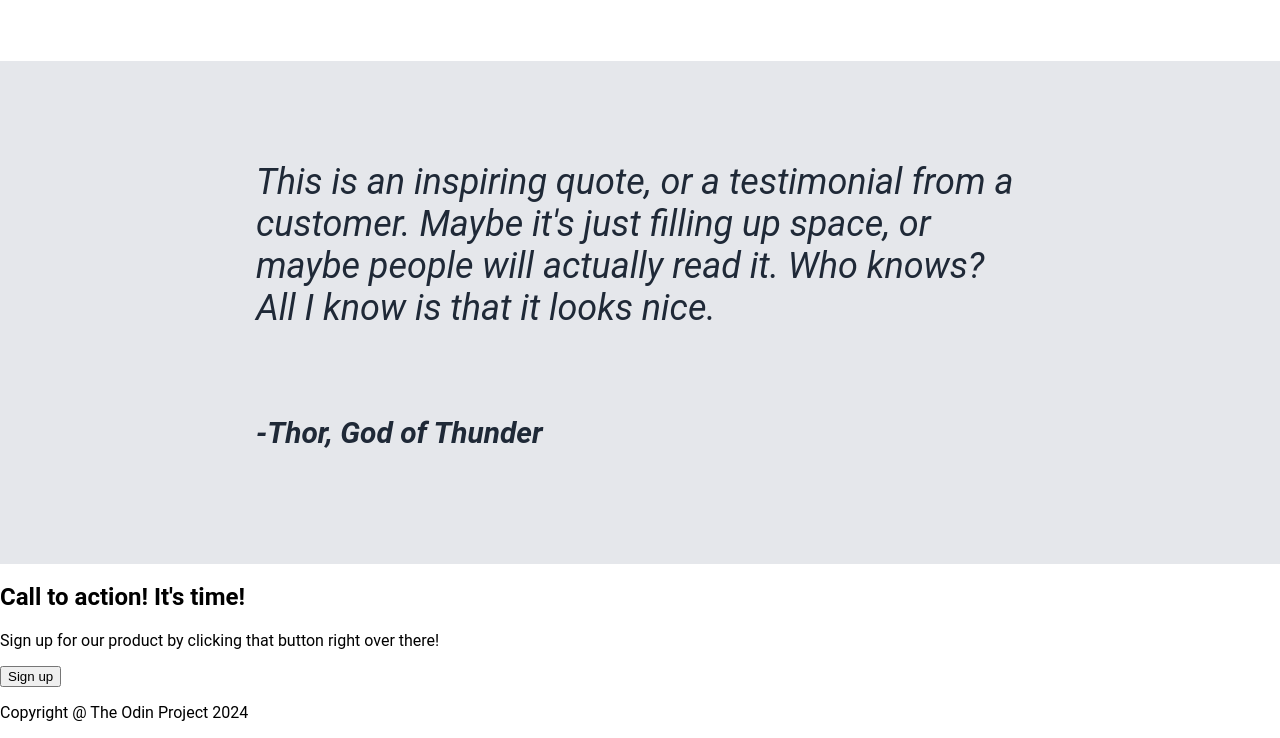
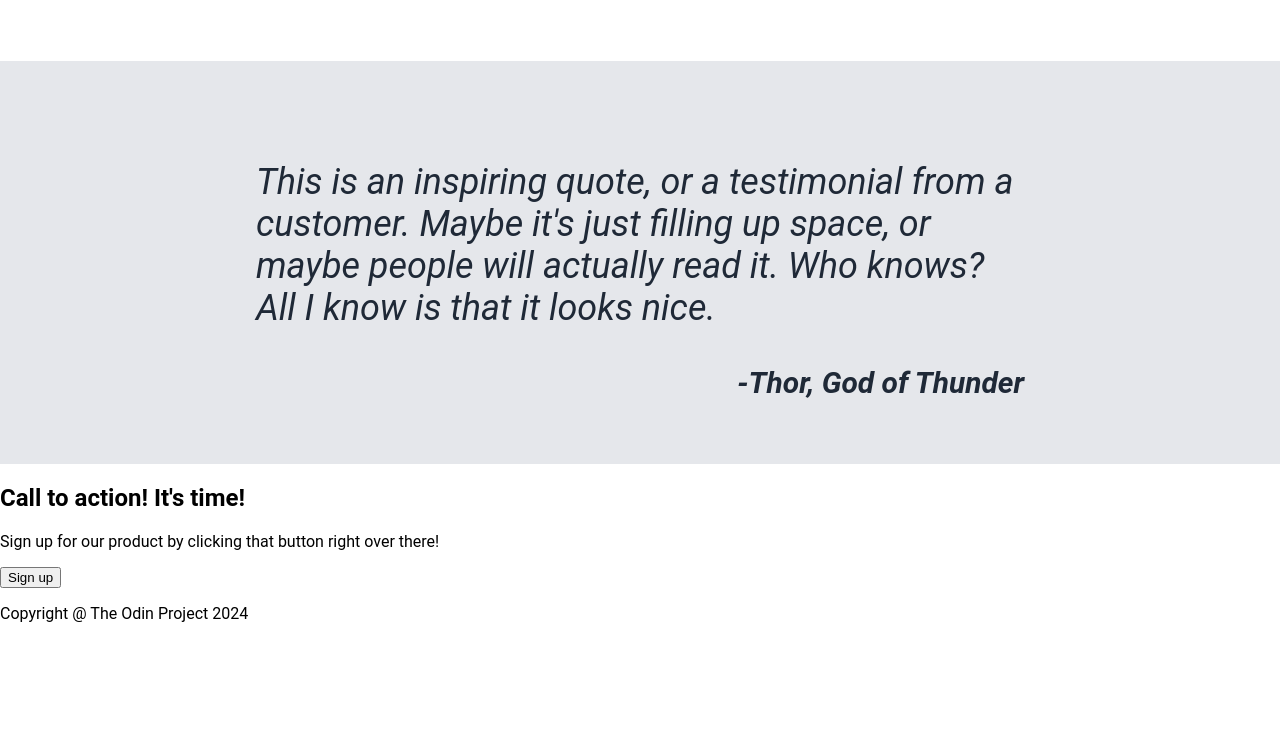
Before and after one commit to realjesse/landing-page, a plain HTML site: page index.html in a window 1280 px wide. Shown: the part 683-1421 px from the top of the page. After the commit the page ends 1322 px from the top, so only its background shows below. Drawn offline with Linux system fonts and the light colour scheme.

Commit message:
Align author of quote to right, remove pad/margin

```diff
--- a/style.css
+++ b/style.css
@@ -119,3 +119,9 @@ body {
     display: flex;
     flex-direction: column;
 }
+
+.quote h5 {
+    align-self: flex-end;
+    margin: 0;
+    padding: 0;
+}
```
